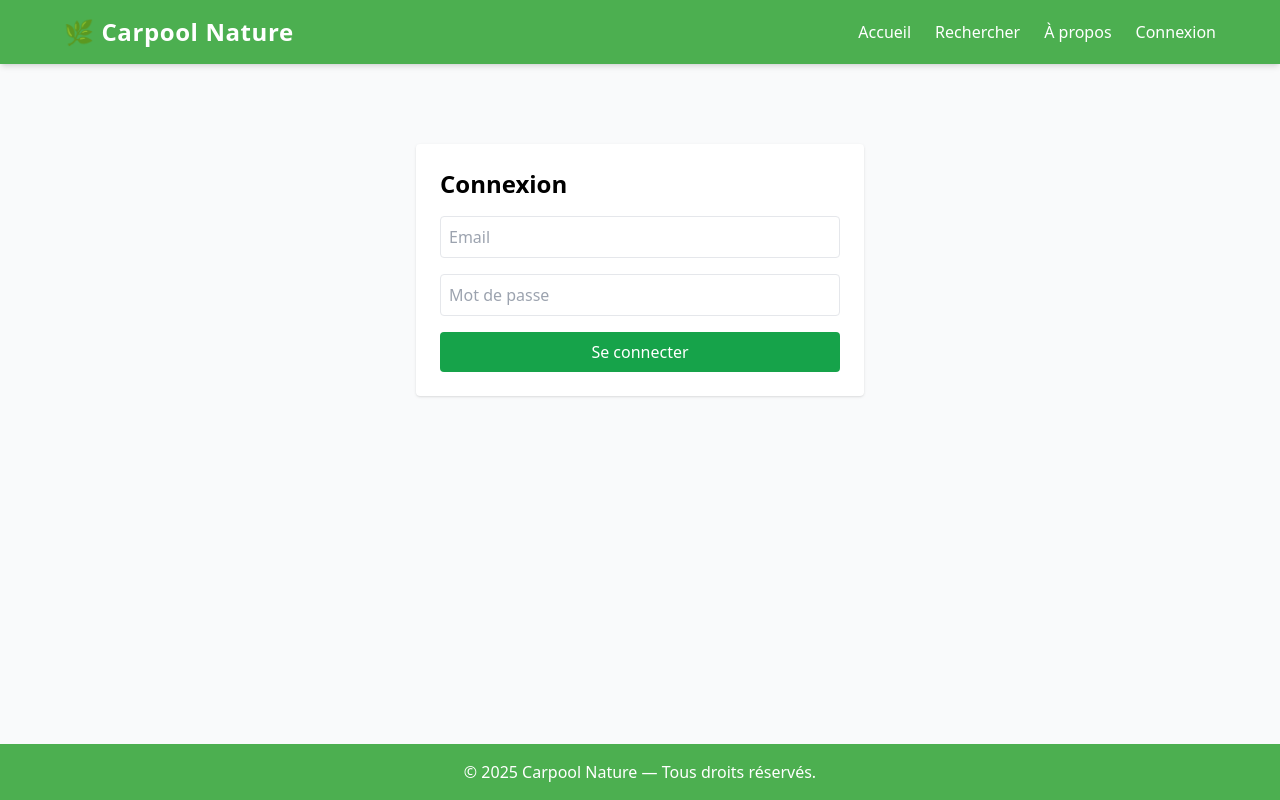
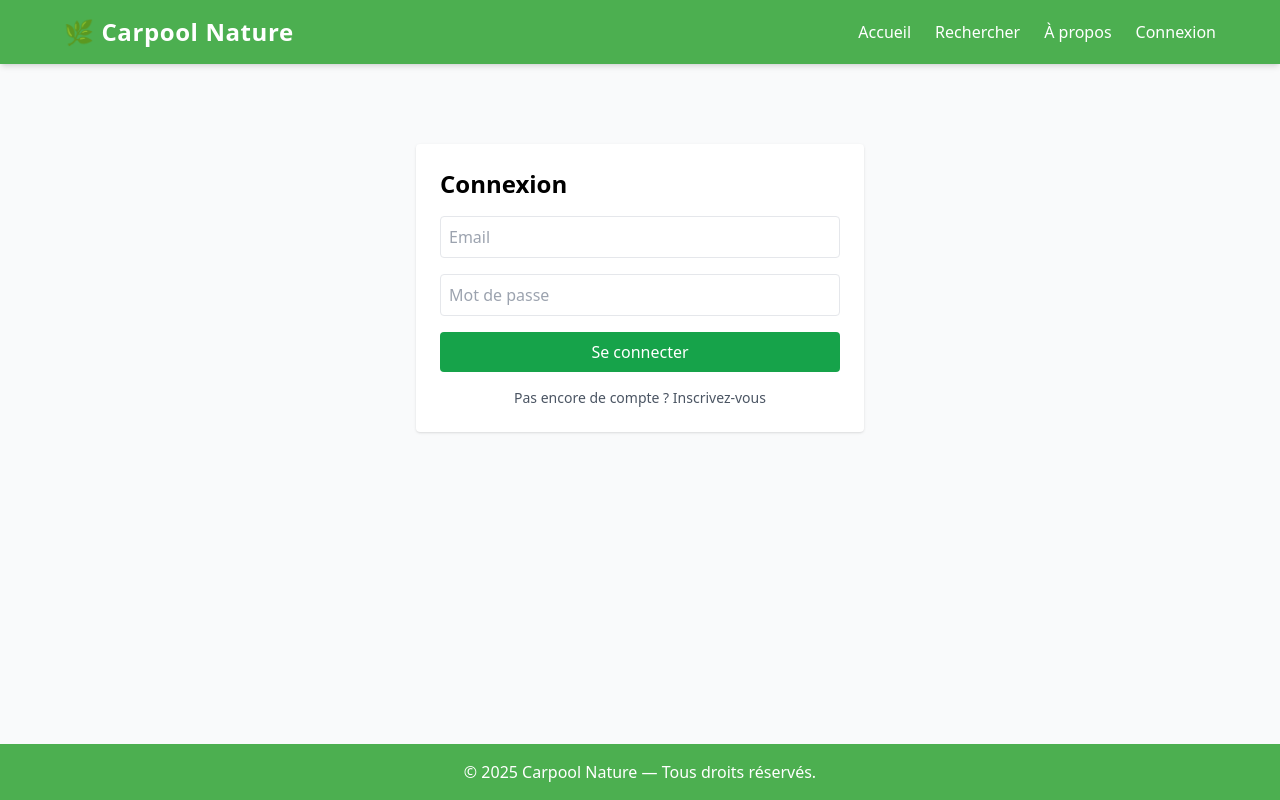
Before and after one commit to Shuugaa/modernEcoride, a React (Vite) app in the folder frontend/: page /login in a window 1280 px wide. Built offline with nearby package versions, Linux system fonts and the light colour scheme; no server answers.

Commit message:
des modifs..

```diff
--- a/frontend/src/pages/Login.jsx
+++ b/frontend/src/pages/Login.jsx
@@ -56,6 +56,9 @@
         <button className="bg-green-600 text-white py-2 rounded">
           Se connecter
         </button>
+        <a href="/register" className="text-center text-sm text-gray-600 hover:underline">
+          Pas encore de compte ? Inscrivez-vous
+        </a>
       </form>
     </div>
   );
```
Also changed, not shown: 2 other files (tests, documents, lock files or other folders).
